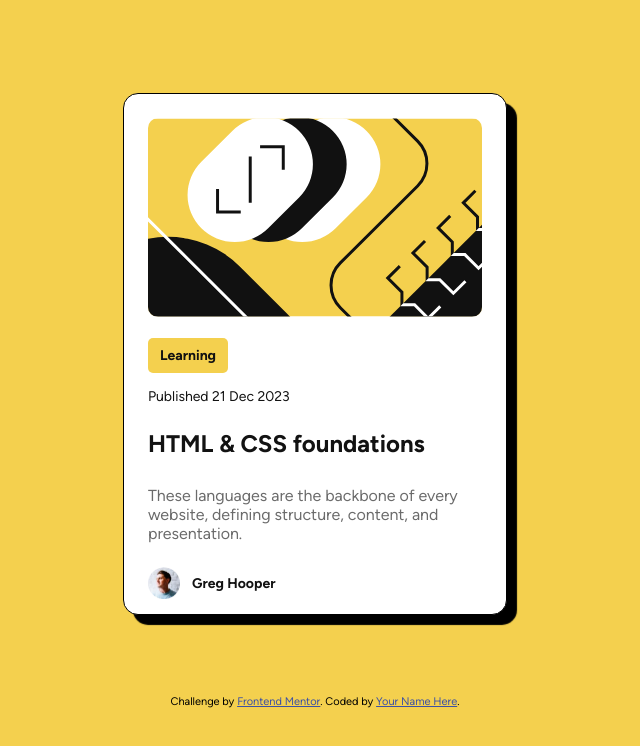
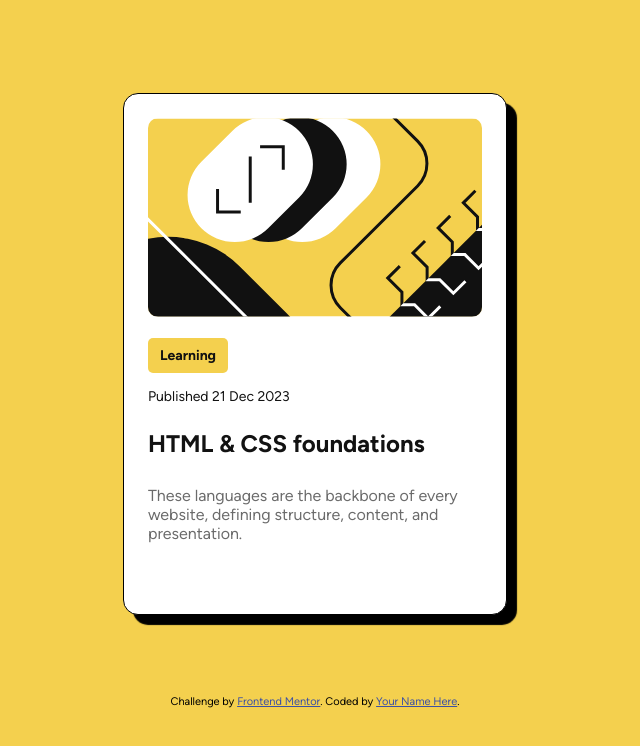
Before and after one commit to alamscode-rgb/blog-preview-card-main, a plain HTML site: page index.html in a window 1280 px wide. Shown: the whole page, without its empty margins (325-965 px from the left). Drawn offline with Linux system fonts and the light colour scheme.

Commit message:
vaersion2

```diff
--- a/index.html
+++ b/index.html
@@ -40,9 +40,6 @@
     presentation.</p>
       </main>
       <footer>
-        <img src="./assets/images/image-avatar.webp" alt="image-avatar">
-        <p>Greg Hooper</p>
-      </footer>
     </div>
 
 
```
